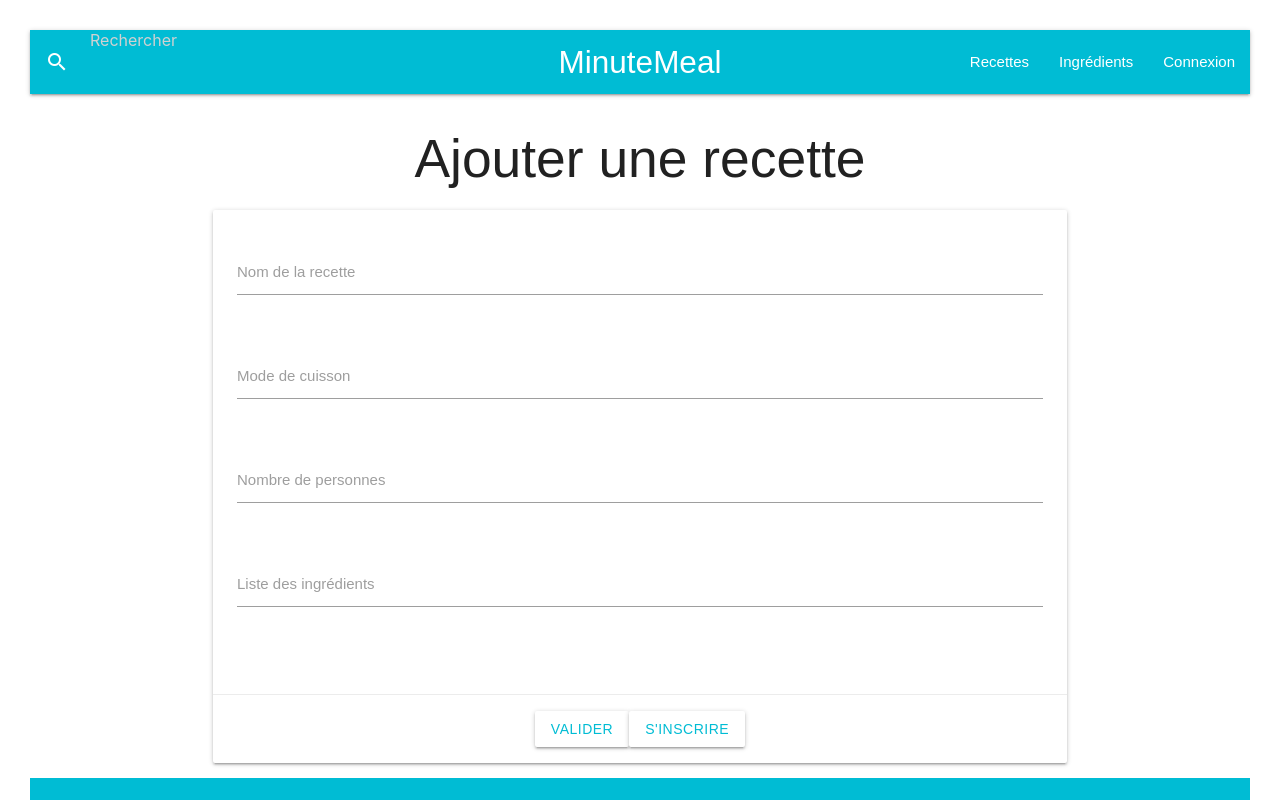
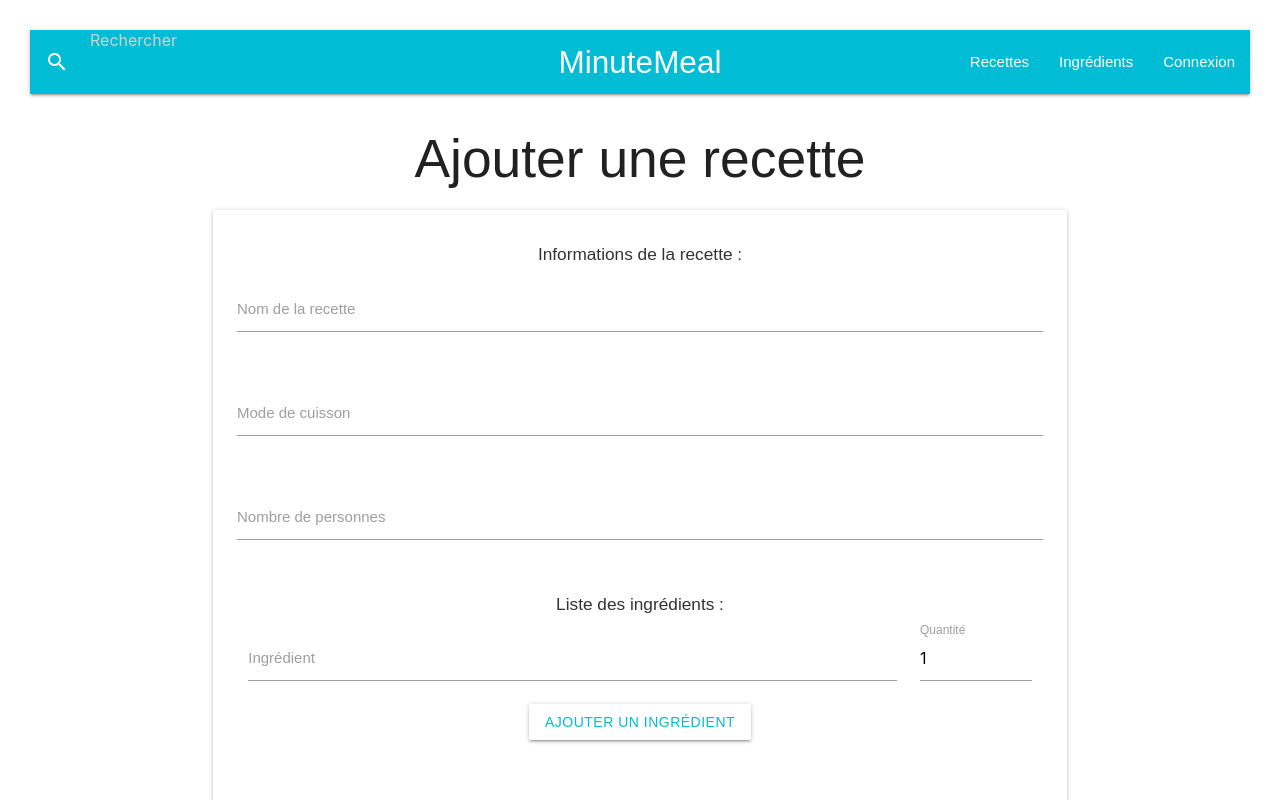
Before and after one commit to gaetanrm/ProjetWeb, an Angular app in the folder Angular/Recette/: page /ajouterecette in a window 1280 px wide. Shown: the top 800 px of the page. Built offline with nearby package versions, Linux system fonts and the light colour scheme.

Commit message:
html ajouterrecette ready

```diff
--- a/Angular/Recette/src/app/Services/ingredients.service.ts
+++ b/Angular/Recette/src/app/Services/ingredients.service.ts
@@ -11,9 +11,9 @@ import { Router } from '@angular/router';
 export class IngredientsService {
 
   private urlBase: string = 'http://localhost:8888/';
-  private name : string = "";
-  private listRecettes : Recette[] = new Array();
-  private resRecettes : Recette[] = new Array();
+  private name : string = ""; //Pour stocker la recherche
+  private listRecettes : Recette[] = new Array(); //Pour stocker la liste des recettes récupérées
+  private resRecettes : Recette[] = new Array(); //Pour stocker les recettes correspondantes à la recherche
 
   constructor(private http: HttpClient, private router: Router) { }
 
@@ -29,7 +29,7 @@ export class IngredientsService {
     return this.http.get<Recette[]>(this.urlBase+'recettes');
   }
 
-  //Permet de rechercher à partir d'un nom
+  //Permet de rechercher une recette à partir d'un nom
   getRecetteByID(name : string) : Observable<Recette[]> {
     console.log("Recherche de recette");
     let resRecette : Observable<Recette[]> = this.http.get<Recette[]>(this.urlBase+'recettes/' + name);
@@ -38,6 +38,7 @@ export class IngredientsService {
     return resRecette;
   }
 
+  //Permet de rechercher un ingrédient à partir d'un nom
   getIngredientByID(name : string) : Observable<Ingredient[]> {
     console.log("Recherche d'ingrédient");
     let resIngredient : Observable<Ingredient[]> = this.http.get<Ingredient[]>(this.urlBase+'produits/' + name);
@@ -46,14 +47,7 @@ export class IngredientsService {
     return resIngredient;
   }
 
-  /*getRecetteByIngredient(ingredient : string) : Observable<Recette[]> {
-    console.log("Recherche de recette par ingrédient");
-    let resRecette : Observable<Recette[]> = this.http.get<Recette[]>(this.urlBase+'recettes/ingredients/' + ingredient);
-    if ((resRecette == undefined) && (resRecette == null))
-      console.log("aucune recette correspond à la recherche");
-    return resRecette;
-  }*/
-
+  //Permet de rechercher une recette à partir d'un de ces ingrédients
   getRecettesByIngredient() : Recette[] {
     this.resRecettes = new Array();
     this.getRecettes().subscribe(res => {
@@ -65,7 +59,7 @@ export class IngredientsService {
           console.log("nom ingrédient recherché : " + this.getName());
           console.log("ingrédient actuel : " + ingredient);
           if (ingredient[0] === this.getName()){
-            console.log("je l'ai !!!!!!!")
+            console.log("J'ai cet ingrédient")
             this.resRecettes.push(recette);
           }
         }
@@ -73,13 +67,23 @@ export class IngredientsService {
     }return this.resRecettes;
   }
 
+  //Permet de stocker la recherche effectuée par l'utilisateur
   setName(newName : string){
     this.name = newName;
+    //On souhaite recharger la page si l'utilisateur effectue une nouvelle recherche
+    //et qu'il est déjà sur la page recherche (donc url déjà égale à '/recherche')
+    //On utilise donc le système de strategy ci-dessous
     this.router.routeReuseStrategy.shouldReuseRoute = function() { return false; };
     this.router.navigate(['/recherche']);
   }
 
+  //Permet de récupérer la recherche effectuée par l'utilisateur
   getName() : string{
     return this.name;
   }
+
+  //Permet d'ajouter une nouvelle recette
+  pushNewRecette(){
+
+  }
 }
--- a/Angular/Recette/src/app/ajouterrecette/ajouterrecette.component.html
+++ b/Angular/Recette/src/app/ajouterrecette/ajouterrecette.component.html
@@ -5,6 +5,7 @@
             <div class="card-content">
                 <div class="row">
                     <form class="col s12" method="post">
+                        <h6>Informations de la recette :</h6>
                         <div class="row">
                             <div class="input-field col s12 center">
                                 <input #name type="text" required/>
@@ -24,17 +25,24 @@
                             </div>
                         </div>
                         <div class="row">
-                            <div class="input-field col s12 center">
-                                <input #ingredients type="text" required/>
-                                <label>Liste des ingrédients</label>
+                            <div #divIngredient id="divIngredient" class="col s12 center">
+                                <h6>Liste des ingrédients :</h6>
+                                <div class="input-field col s10 center">
+                                    <input #ingredient1 type="text" required/>
+                                    <label>Ingrédient</label>
+                                </div>
+                                <div class="input-field col s2 center">
+                                    <input #quantite1 type="number" [defaultValue]="1" required/>
+                                    <label>Quantité</label>
+                                </div>
                             </div>
+                            <a class="white btn" (click)="this.addIngredient();" ><span class="cyan-text">Ajouter un ingrédient</span></a>
                         </div>
                     </form>
                 </div>
             </div>
             <div class="card-action">
                 <a class="white btn"><span class="cyan-text">Valider</span></a>
-                <a class="white btn" href="#" routerLink="/inscription"><span class="cyan-text">S'inscrire</span></a>
             </div>
         </div>
     </div>
--- a/Angular/Recette/src/app/ajouterrecette/ajouterrecette.component.ts
+++ b/Angular/Recette/src/app/ajouterrecette/ajouterrecette.component.ts
@@ -1,4 +1,5 @@
 import { Component, OnInit } from '@angular/core';
+import { IngredientsService } from '../Services/ingredients.service';
 
 @Component({
   selector: 'app-ajouterrecette',
@@ -7,9 +8,58 @@ import { Component, OnInit } from '@angular/core';
 })
 export class AjouterrecetteComponent implements OnInit {
 
-  constructor() { }
+  constructor(public ingredientService : IngredientsService) { }
 
   ngOnInit(): void {
   }
 
+  //Pour le moment on ne s'occupe pas de l'unité de la quantité de l'ingrédient (ex : mL / mg / kg ...)
+  //On ajoute simplement les ingrédients que l'on crée dans la table recettes.
+  //Plus tard, il serait envisageable et même préférable, d'ajouter les ingrédients
+  //qui n'existent pas dans la table produits
+
+
+  //Permet d'ajouter un ingrédient dans le form HTML
+  addIngredient(){
+    let element = document.getElementById('divIngredient');
+    if (element != null){
+
+      //Div pour le nom de l'ingrédient
+      let divName = document.createElement('div');
+      divName.className = "input-field col s10 center";
+
+      //Input pour le nom de l'ingrédient
+      let inputName = document.createElement('input');
+      inputName.type = "text";
+
+      //Label pour le nom de l'ingrédient
+      let labelName = document.createElement('label');
+      labelName.textContent = "Ingrédient"
+
+      //On associe l'input et le label à la div créée plus haut
+      divName.appendChild(inputName);
+      divName.appendChild(labelName);
+
+      //Div pour la quantité de l'ingrédient
+      let divQuantity = document.createElement('div');
+      divQuantity.className = "input-field col s2 center";
+
+      //Input pour la quantité de l'ingrédient
+      let inputQuantity = document.createElement('input');
+      inputQuantity.type = "number";
+      inputQuantity.defaultValue = "1";
+
+      //Label pour la quantité de l'ingrédient
+      let labelQuantity = document.createElement('label');
+      labelQuantity.textContent = "Quantité"
+
+      //On associe l'input et le label à la div créée plus haut
+      divQuantity.appendChild(inputQuantity);
+      divQuantity.appendChild(labelQuantity);
+
+      //Pour finir, on ajoute les deux div à la div principale de l'HTML
+      element.appendChild(divName);
+      element.appendChild(divQuantity);
+    }
+  }
 }
```
